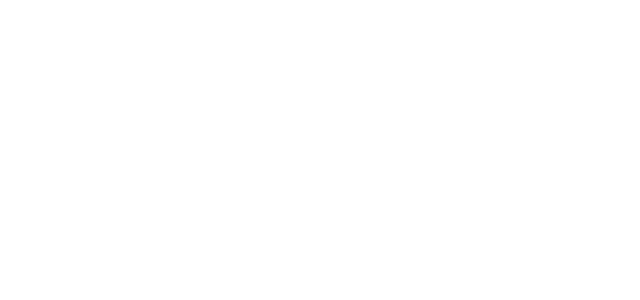
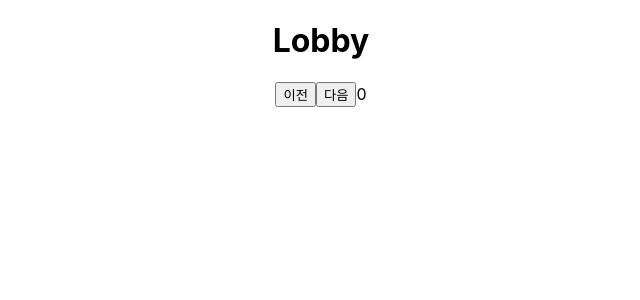
Before and after one commit to MintyU/theseed, a React (Create React App) app: page / in a window 1280 px wide. Shown: the top 300 px of the page, without its empty margins (319-959 px from the left). Built offline with nearby package versions, Linux system fonts and the light colour scheme.

Commit message:
#F0, F1 added

```diff
--- a/src/App.js
+++ b/src/App.js
@@ -1,8 +1,30 @@
-import React from "react";
+import React, { useState } from "react";
 import "./App.css";
 
+import F0 from "./floors/f0";
+import F1 from "./floors/f1";
+
 function App() {
-  return <div className="App"></div>;
+  const [floor, setFloor] = useState(0);
+  return (
+    <div className="App">
+      {floor === 0 && <F0 />}
+      {floor === 1 && <F1 />}
+
+      <button
+        className="prev"
+        onClick={() => floor === 0 || setFloor(floor - 1)}
+      >
+        이전
+      </button>
+
+      <button className="next" onClick={() => setFloor(floor + 1)}>
+        다음
+      </button>
+
+      {floor}
+    </div>
+  );
 }
 
 export default App;
--- /dev/null
+++ b/src/floors/f0.js
@@ -0,0 +1,13 @@
+import React from "react";
+
+class F0 extends React.Component {
+  render() {
+    return (
+      <div id="0">
+        <h1>Lobby</h1>
+      </div>
+    );
+  }
+}
+
+export default F0;
--- /dev/null
+++ b/src/floors/f1.js
@@ -0,0 +1,13 @@
+import React from "react";
+
+class F1 extends React.Component {
+  render() {
+    return (
+      <div id="1">
+        <h1>F1</h1>
+      </div>
+    );
+  }
+}
+
+export default F1;
```
